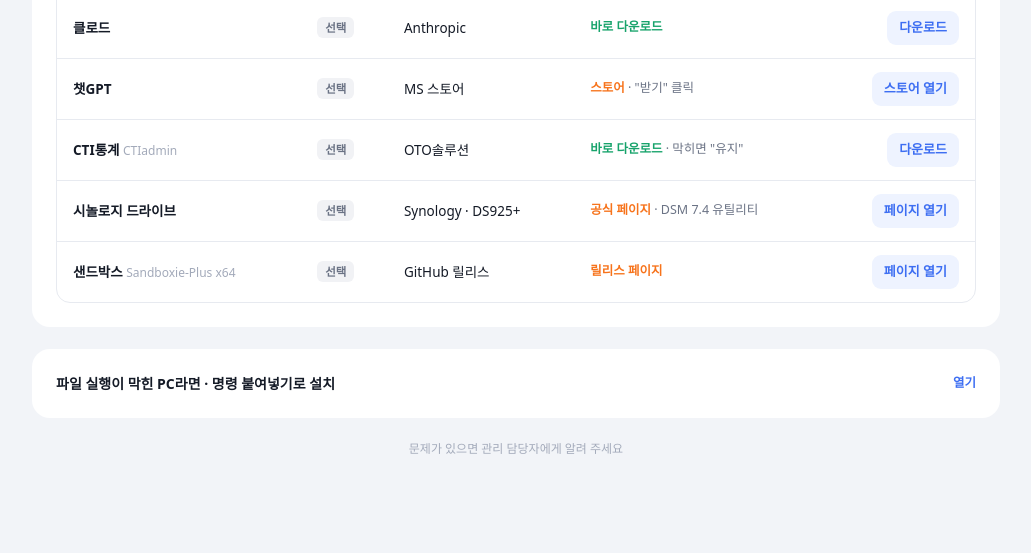
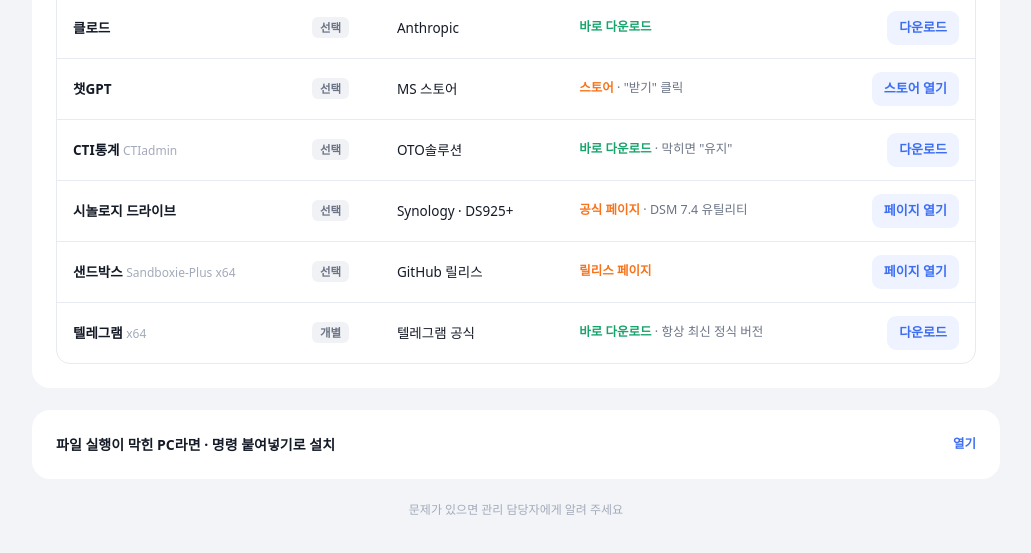
Before and after one commit to woori-001/office-setup, a plain HTML site: page index.html in a window 1280 px wide. Shown: the part 1128-1681 px from the top of the page, without its empty margins (248-1279 px from the left). Before the commit the page ends 1642 px from the top, so only its background shows below. Drawn offline with Linux system fonts and the light colour scheme; no server answers; a web font is replaced by a local one.

Commit message:
하나씩 받기에 텔레그램(윈도우 x64) 추가
Co-Authored-By: Claude Opus 5.5 <noreply@anthropic.com>
Claude-Session: https://claude.ai/code/session_017Mbq7RSQfR3ToJA4fgTCob

```diff
--- a/index.html
+++ b/index.html
@@ -289,7 +289,8 @@ kbd { font: 600 11.5px ui-monospace, Consolas, monospace; border: 1px solid var(
             <tr><td class="app-cell">챗GPT</td><td><span class="badge opt">선택</span></td><td>MS 스토어</td><td class="how"><span class="k page">스토어</span> · "받기" 클릭</td><td class="btn-cell"><a class="dl" href="https://apps.microsoft.com/detail/9NT1R1C2HH7J" target="_blank" rel="noopener">스토어 열기</a></td></tr>
             <tr><td class="app-cell">CTI통계 <span class="sub">CTIadmin</span></td><td><span class="badge opt">선택</span></td><td>OTO솔루션</td><td class="how"><span class="k direct">바로 다운로드</span> · 막히면 "유지"</td><td class="btn-cell"><a class="dl" href="http://otosolution.com/solution/CTIadmin/CTIadmin_Setup.exe">다운로드</a></td></tr>
             <tr><td class="app-cell">시놀로지 드라이브</td><td><span class="badge opt">선택</span></td><td>Synology · DS925+</td><td class="how"><span class="k page">공식 페이지</span> · DSM 7.4 유틸리티</td><td class="btn-cell"><a class="dl" href="https://www.synology.com/ko-kr/support/download/DS925+?version=7.4#utilities" target="_blank" rel="noopener">페이지 열기</a></td></tr>
-                      <tr><td class="app-cell">샌드박스 <span class="sub">Sandboxie-Plus x64</span></td><td><span class="badge opt">선택</span></td><td>GitHub 릴리스</td><td class="how" id="sbHow"><span class="k page">릴리스 페이지</span></td><td class="btn-cell"><a class="dl" id="sbBtn" href="https://github.com/sandboxie-plus/Sandboxie/releases/latest" target="_blank" rel="noopener">페이지 열기</a></td></tr>
+            <tr><td class="app-cell">샌드박스 <span class="sub">Sandboxie-Plus x64</span></td><td><span class="badge opt">선택</span></td><td>GitHub 릴리스</td><td class="how" id="sbHow"><span class="k page">릴리스 페이지</span></td><td class="btn-cell"><a class="dl" id="sbBtn" href="https://github.com/sandboxie-plus/Sandboxie/releases/latest" target="_blank" rel="noopener">페이지 열기</a></td></tr>
+            <tr><td class="app-cell">텔레그램 <span class="sub">x64</span></td><td><span class="badge opt">개별</span></td><td>텔레그램 공식</td><td class="how"><span class="k direct">바로 다운로드</span> · 항상 최신 정식 버전</td><td class="btn-cell"><a class="dl" href="https://telegram.org/dl/desktop/win64">다운로드</a></td></tr>
           </tbody>
         </table>
       </div>
```
